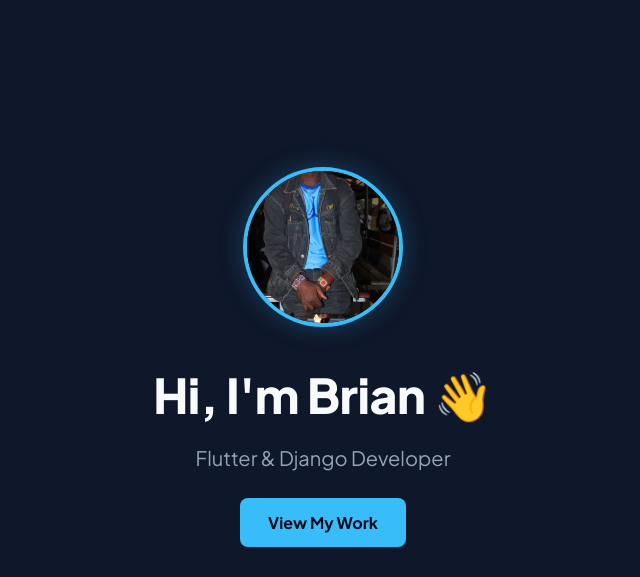
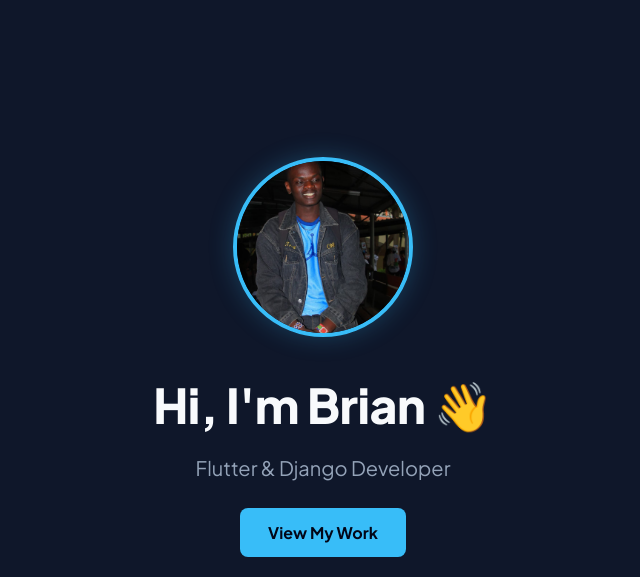
Before and after one commit to MrOrayoh/Portfolio, a Django app: template portfolio/main/templates/main/home.html in a window 1280 px wide. Shown: the part 78-655 px from the top of the page, without its empty margins (317-957 px from the left). Run offline with Django 5.2, Linux system fonts and the light colour scheme; the template is opened without the code that fills it, so the values that code supplies are empty.

Commit message:
Fix profile photo alignment with object-position

```diff
--- a/portfolio/main/static/css/style.css
+++ b/portfolio/main/static/css/style.css
@@ -103,9 +103,10 @@ main {
 }
 
 .profile-pic {
-    width: 160px;
-    height: 160px;
+    width: 180px;
+    height: 180px;
     object-fit: cover;
+    object-position: center 15%; /* Positions image focus on your face */
     border-radius: 50%;
     border: 4px solid var(--primary);
     box-shadow: 0 0 25px rgba(56, 189, 248, 0.25);
```
